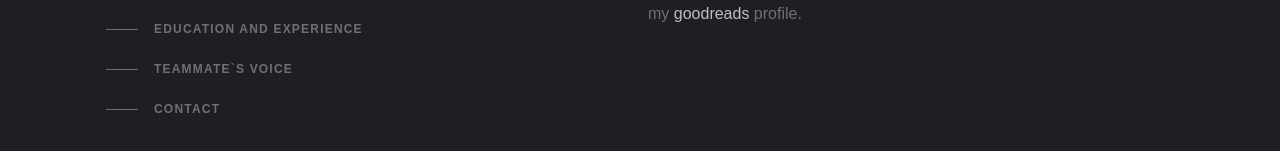
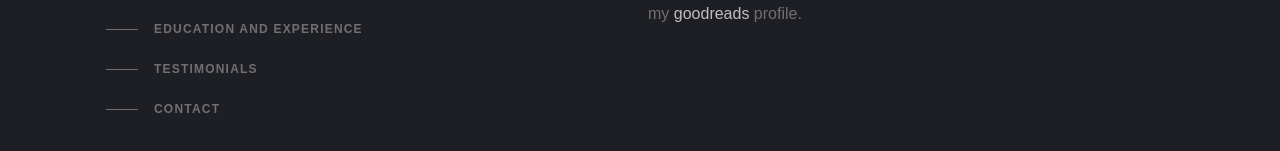
Before and after one commit to ipz06/my-portfolio, a Next.js app: page / in a window 1280 px wide. Shown: the part 597-748 px from the top of the page. Built offline with nearby package versions, Linux system fonts and the light colour scheme.

Commit message:
Change article to testimonials

```diff
--- a/src/app/ui/navMenu.ts
+++ b/src/app/ui/navMenu.ts
@@ -21,8 +21,8 @@ export const navMenu: NavMenu[] = [
         ref: '#education'
     },
     {
-        name: 'TEAMMATE`S VOICE' ,
-        ref: '#voice'
+        name: 'TESTIMONIALS' ,
+        ref: '#testimonials'
     },
     {
         name: 'CONTACT' ,
--- a/src/app/voice/page.tsx
+++ b/src/app/voice/page.tsx
@@ -4,12 +4,12 @@ import styles from '../ui/card.module.css';
 export default function Voice () {
 
     return (
-        <section className='mb-16 scroll-mt-16 md:mb-24 lg:mb-36 lg:scroll-mt-24'  id='voice'>
+        <section className='mb-16 scroll-mt-16 md:mb-24 lg:mb-36 lg:scroll-mt-24'  id='testimonials'>
              <div className='sticky top-0 z-20 -mx-6 mb-4 w-screen px-6 py-5 backdrop-blur md:-mx-12 md:px-12 lg:sr-only lg:relative lg:top-auto lg:mx-auto lg:w-full lg:px-0 lg:py-0 lg:opacity-0'>
-                <h2 className='text-[#3BBA9C] text-lg font-bold tracking-widest lg:sr-only'>TEAMMATE`S VOICE</h2>
+                <h2 className='text-[#3BBA9C] text-lg font-bold tracking-widest lg:sr-only'>TESTIMONIALS</h2>
             </div>
 
-            <h1 className="text-3xl font-bold tracking-widest text-[#3BBA9C] py-5 lg:pb-5 sr-only sm:not-sr-only">TEAMMATE`S VOICE</h1>
+            <h1 className="text-3xl font-bold tracking-widest text-[#3BBA9C] py-5 lg:pb-5 sr-only sm:not-sr-only">TESTIMONIALS</h1>
             <ul>
                 {feedback.map(mate => <li key={mate.id} className={styles.card}> {mate.text} <h3 className="font-bold text-[#d6d6d6] py-5">{mate.name} </h3><span className="italic text-[#d6d6d6]">{mate.mate}</span></li>)}
             </ul>
```
